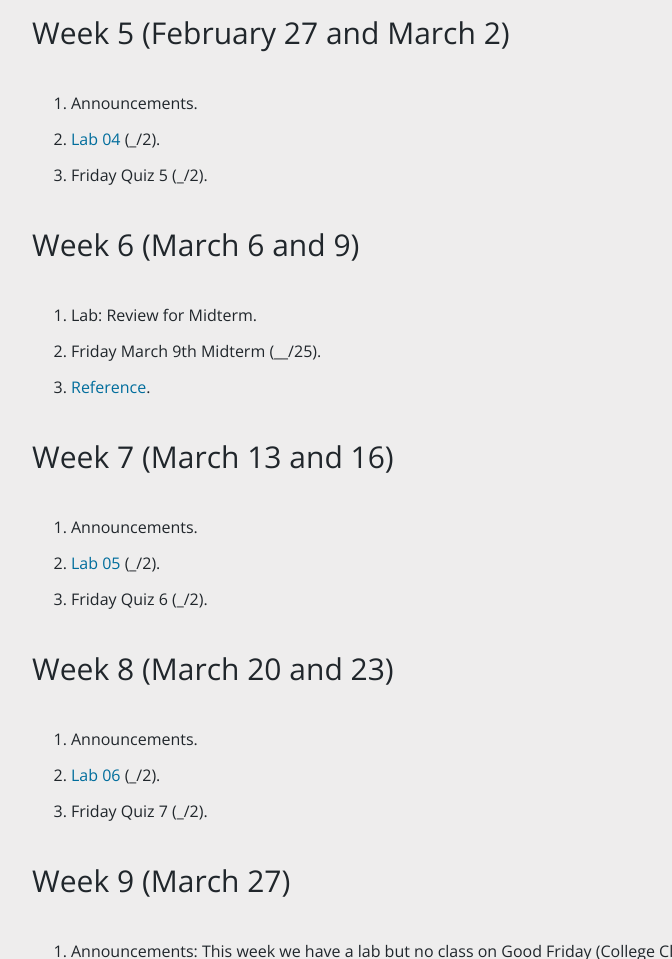
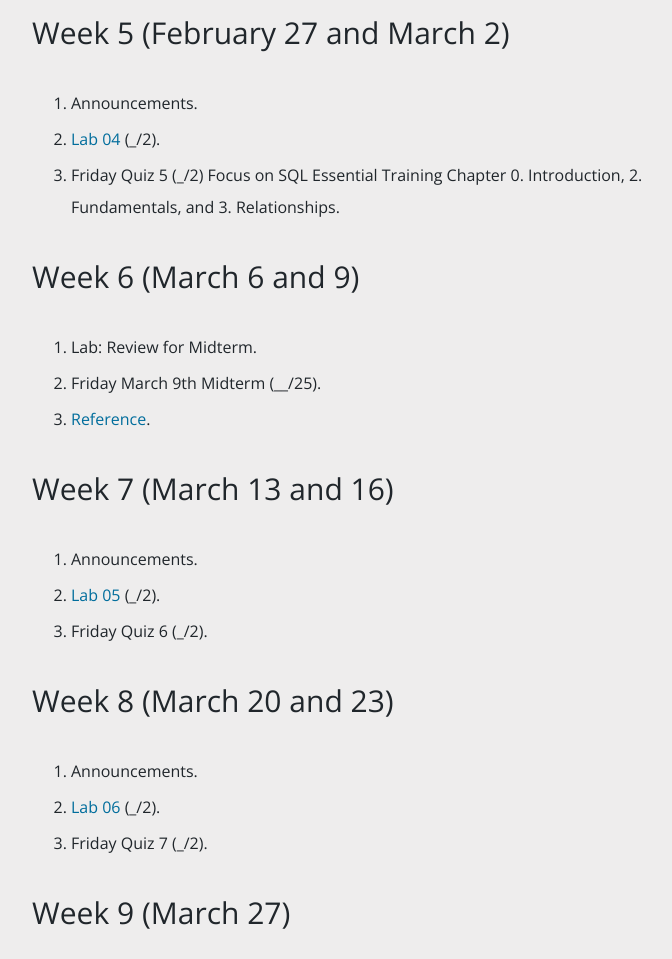
Before and after one commit to six0four/ceng254, a plain HTML site: page index.html in a window 1280 px wide. Shown: the part 1399-2358 px from the top of the page, without its empty margins (73-745 px from the left). Drawn offline with nearby package versions, Linux system fonts and the light colour scheme.

Commit message:
Updated quiz 5 focus

```diff
--- a/indexcontent.html
+++ b/indexcontent.html
@@ -49,7 +49,7 @@
   <p><ol>
    <li>Announcements.</li>
 	<li><a href="https://github.com/six0four/ceng254#lab-04">Lab 04</a> (_/2).</li>
-	<li>Friday Quiz 5 (_/2).</li> <!–– SQLite at least Chapters 1-5 ––>
+	<li>Friday Quiz 5 (_/2) Focus on SQL Essential Training Chapter 0. Introduction, 2. Fundamentals, and 3. Relationships.</li> <!–– SQLite ––>
   </ol></p>
  </SECTION>
 
```
